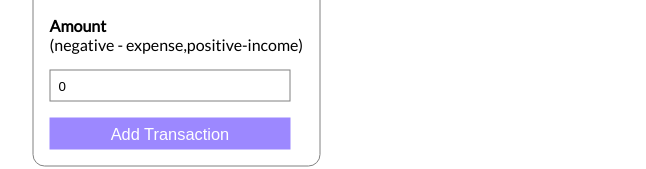
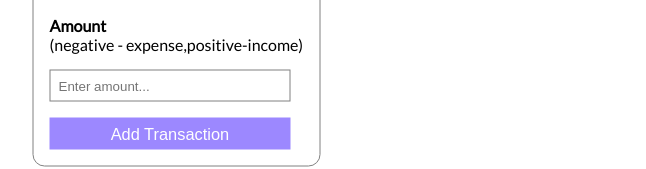
Before and after one commit to Pranjal23a/Expense-Tracker-App, a React (Create React App) app: page / in a window 1280 px wide. Shown: the part 378-547 px from the top of the page, without its empty margins (185-831 px from the left). Built offline with nearby package versions, Linux system fonts and the light colour scheme.

Commit message:
More Optimized code

```diff
--- a/src/App.js
+++ b/src/App.js
@@ -1,59 +1,82 @@
-import { useState } from "react";
+import { useState, useReducer } from "react";
 import ExpenseForm from "./components/ExpenseForm/ExpenseForm";
 import ExpenseInfo from "./components/ExpenseInfo/ExpenseInfo";
 import ExpenseList from "./components/ExpenseList/ExpenseList";
 import "./App.css";
 
+const reducer = (state, action) => {
+  const { payload } = action;
+  switch (action.type) {
+    case "ADD_EXPENSE": {
+      return {
+        expenses: [payload.expense, ...state.expenses]
+      };
+    }
+    case "REMOVE_EXPENSE": {
+      return {
+        expenses: state.expenses.filter((expense) => expense.id !== payload.id)
+      };
+    }
+    case "UPDATE_EXPENSE": {
+      const expensesDuplicate = state.expenses;
+      expensesDuplicate[payload.expensePos] = payload.expense;
+      return {
+        expenses: expensesDuplicate
+      };
+    }
+    default:
+      return state;
+  }
+};
+
 function App() {
-  const [expenses, setExpenses] = useState([]);
-  const [check, setCheck] = useState(false);
-  const [editedExpense, setEditedExpense] = useState({});
+  const [state, dispatch] = useReducer(reducer, { expenses: [] });
+  const [expenseToUpdate, setExpenseToUpdate] = useState(null);
 
   const addExpense = (expense) => {
-    setExpenses((prevState) => [expense, ...prevState]);
+    dispatch({ type: "ADD_EXPENSE", payload: { expense } });
   };
 
-
   const deleteExpense = (id) => {
-    setExpenses((prevExpenses) => {
-      return prevExpenses.filter((expense) => expense.id !== id);
-    });
+    dispatch({ type: "REMOVE_EXPENSE", payload: { id } });
   };
 
-  const editExpense = (expense) => {
-    // Find the index of the edited expense in the expenses array
-    const indexToEdit = expenses.findIndex((ex) => ex.id === expense.id);
+  const resetExpenseToUpdate = () => {
+    setExpenseToUpdate(null);
+  };
 
+  const updateExpense = (expense) => {
+    const expensePos = state.expenses
+      .map(function (exp) {
+        return exp.id;
+      })
+      .indexOf(expense.id);
 
-    // Make a copy of the expenses array
-    const updatedExpenses = [...expenses];
+    if (expensePos === -1) {
+      return false;
+    }
 
-    // Update the copy of the expenses array with the edited expense
-    updatedExpenses[indexToEdit] = expense;
-    // console.log(updatedExpenses);
-
-    // Set the state with the updated expenses array
-    setExpenses(updatedExpenses);
-
-    setEditedExpense({});
-    setCheck(false);
+    dispatch({ type: "UPDATE_EXPENSE", payload: { expensePos, expense } });
+    return true;
   };
-  const edit = (id) => {
-    const x = expenses.filter((expense) => expense.id === id);
-    setEditedExpense(x[0]);
-    setCheck(true);
-  }
 
   return (
     <>
       <h2 className="mainHeading">Expense Tracker</h2>
       <div className="App">
-        <ExpenseForm addExpense={addExpense}
-          editedExpense={editedExpense} check={check} editExpense={editExpense} />
+        <ExpenseForm
+          addExpense={addExpense}
+          expenseToUpdate={expenseToUpdate}
+          updateExpense={updateExpense}
+          resetExpenseToUpdate={resetExpenseToUpdate}
+        />
         <div className="expenseContainer">
-          <ExpenseInfo expenses={expenses} />
-          <ExpenseList expenses={expenses} deleteExpense={deleteExpense}
-            edit={edit} />
+          <ExpenseInfo expenses={state.expenses} />
+          <ExpenseList
+            expenses={state.expenses}
+            deleteExpense={deleteExpense}
+            changeExpenseToUpdate={setExpenseToUpdate}
+          />
         </div>
       </div>
     </>
--- a/src/components/ExpenseForm/ExpenseForm.js
+++ b/src/components/ExpenseForm/ExpenseForm.js
@@ -1,57 +1,59 @@
-import React, { useState, useEffect, useRef } from "react";
+import React, { useEffect, useRef } from "react";
 import styles from "./ExpenseForm.module.css";
 
-const ExpenseForm = ({ addExpense, editedExpense, check, editExpense }) => {
+const ExpenseForm = ({
+  addExpense,
+  expenseToUpdate,
+  updateExpense,
+  resetExpenseToUpdate
+}) => {
   const expenseTextInput = useRef();
   const expenseAmountInput = useRef();
 
-  const [expenseText, setExpenseText] = useState("");
-  const [expenseAmount, setExpenseAmount] = useState("");
   useEffect(() => {
-    if (check) {
-      // When editing, set the text and amount from the editedExpense
-      setExpenseText(editedExpense.text || "");
-      setExpenseAmount(editedExpense.amount || "");
-    } else {
-      // When adding a new expense, clear the inputs
-      setExpenseText("");
-      setExpenseAmount(0);
-
-    }
-  }, [editedExpense, check]);
+    if (!expenseToUpdate) return;
+    expenseTextInput.current.value = expenseToUpdate.text;
+    expenseAmountInput.current.value = expenseToUpdate.amount;
+  }, [expenseToUpdate]);
 
   const onSubmitHandler = (e) => {
     e.preventDefault();
+    const expenseText = expenseTextInput.current.value;
+    const expenseAmount = expenseAmountInput.current.value;
     if (parseInt(expenseAmount) === 0) {
+      return;
+    }
+    if (!expenseToUpdate) {
+      const expense = {
+        text: expenseText,
+        amount: expenseAmount,
+        id: new Date().getTime()
+      };
+      addExpense(expense);
+      clearInput();
       return;
     }
 
     const expense = {
       text: expenseText,
       amount: expenseAmount,
-      id: check ? editedExpense.id : new Date().getTime()
+      id: expenseToUpdate.id
     };
-    if (check) {
-      // Edit an existing expense
-      editExpense(expense);
-    } else {
-      // Add a new expense
-      addExpense(expense);
-    }
+
+    const result = updateExpense(expense);
+    if (!result) return;
     clearInput();
-    return;
+    resetExpenseToUpdate();
   };
 
   const clearInput = () => {
-    setExpenseText("");
-    setExpenseAmount("");
     expenseAmountInput.current.value = "";
     expenseTextInput.current.value = "";
   };
 
   return (
     <form className={styles.form} onSubmit={onSubmitHandler}>
-      <h3>{check ? "Edit Transaction" : "Add new transaction"}</h3>
+      <h3>{expenseToUpdate ? "Edit " : "Add new "}transaction</h3>
       <label htmlFor="expenseText">Text</label>
       <input
         id="expenseText"
@@ -60,8 +62,6 @@ const ExpenseForm = ({ addExpense, editedExpense, check, editExpense }) => {
         placeholder="Enter text..."
         ref={expenseTextInput}
         required
-        value={expenseText} // Use value to set the input value
-        onChange={(e) => setExpenseText(e.target.value)}
       />
       <div>
         <label htmlFor="expenseAmount">Amount</label>
@@ -74,10 +74,10 @@ const ExpenseForm = ({ addExpense, editedExpense, check, editExpense }) => {
         placeholder="Enter amount..."
         ref={expenseAmountInput}
         required
-        value={expenseAmount} // Use value to set the input value
-        onChange={(e) => setExpenseAmount(e.target.value)}
       />
-      <button className={styles.submitBtn}>{check ? "Edit Transaction" : "Add Transaction"}</button>
+      <button className={styles.submitBtn}>
+        {expenseToUpdate ? "Edit " : "Add "} Transaction
+      </button>
     </form>
   );
 };
--- a/src/components/ExpenseList/ExpenseList.js
+++ b/src/components/ExpenseList/ExpenseList.js
@@ -2,7 +2,7 @@ import React from "react";
 import styles from "./ExpenseList.module.css";
 import Transaction from "../Transaction/Transaction";
 
-const ExpenseList = ({ expenses, deleteExpense, edit }) => {
+const ExpenseList = ({ expenses, deleteExpense, changeExpenseToUpdate }) => {
   return (
     <div className={styles.expenseListContainer}>
       <h3>Transactions</h3>
@@ -14,7 +14,7 @@ const ExpenseList = ({ expenses, deleteExpense, edit }) => {
               key={expense.id}
               expense={expense}
               deleteExpense={deleteExpense}
-              edit={edit}
+              changeExpenseToUpdate={changeExpenseToUpdate}
             />
           );
         })}
--- a/src/components/Transaction/Transaction.js
+++ b/src/components/Transaction/Transaction.js
@@ -3,13 +3,19 @@ import styles from "./Transaction.module.css";
 import EditImage from "../../images/edit.png";
 import DeleteImage from "../../images/trash-bin.png";
 
-const Transaction = ({ expense, deleteExpense, index, edit }) => {
+const Transaction = ({
+  expense,
+  changeExpenseToUpdate,
+  deleteExpense,
+  index
+}) => {
   const [currentHoverIndex, setCurrentHoverIndex] = useState(null);
   return (
     <li
       key={expense.id}
-      className={`${styles.transaction} ${expense.amount > 0 ? styles.profit : styles.loss
-        }`}
+      className={`${styles.transaction} ${
+        expense.amount > 0 ? styles.profit : styles.loss
+      }`}
       onMouseOver={() => {
         setCurrentHoverIndex(index);
       }}
@@ -20,17 +26,23 @@ const Transaction = ({ expense, deleteExpense, index, edit }) => {
       <div>{expense.text}</div>
       <div className={styles.transactionOptions}>
         <div
-          className={`${styles.amount} ${currentHoverIndex === index && styles.movePrice
-            }`}
+          className={`${styles.amount} ${
+            currentHoverIndex === index && styles.movePrice
+          }`}
         >
           ${expense.amount}
         </div>
         <div
-          className={`${styles.btnContainer} ${currentHoverIndex === index && styles.active
-            }`}
+          className={`${styles.btnContainer} ${
+            currentHoverIndex === index && styles.active
+          }`}
         >
-          <div className={styles.edit}
-            onClick={() => edit(expense.id)}>
+          <div
+            className={styles.edit}
+            onClick={() => {
+              changeExpenseToUpdate(expense);
+            }}
+          >
             <img src={EditImage} height="100%" alt="Edit" />
           </div>
           <div
```
